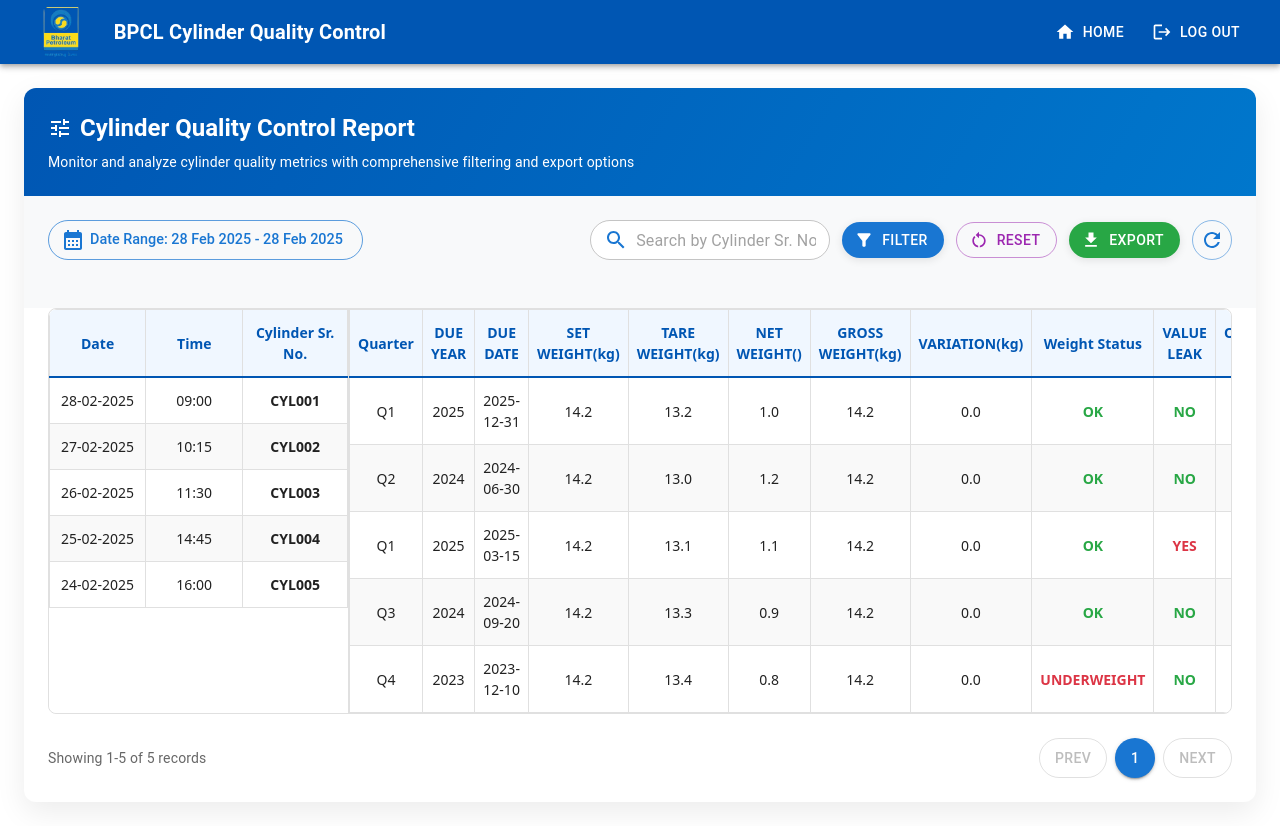
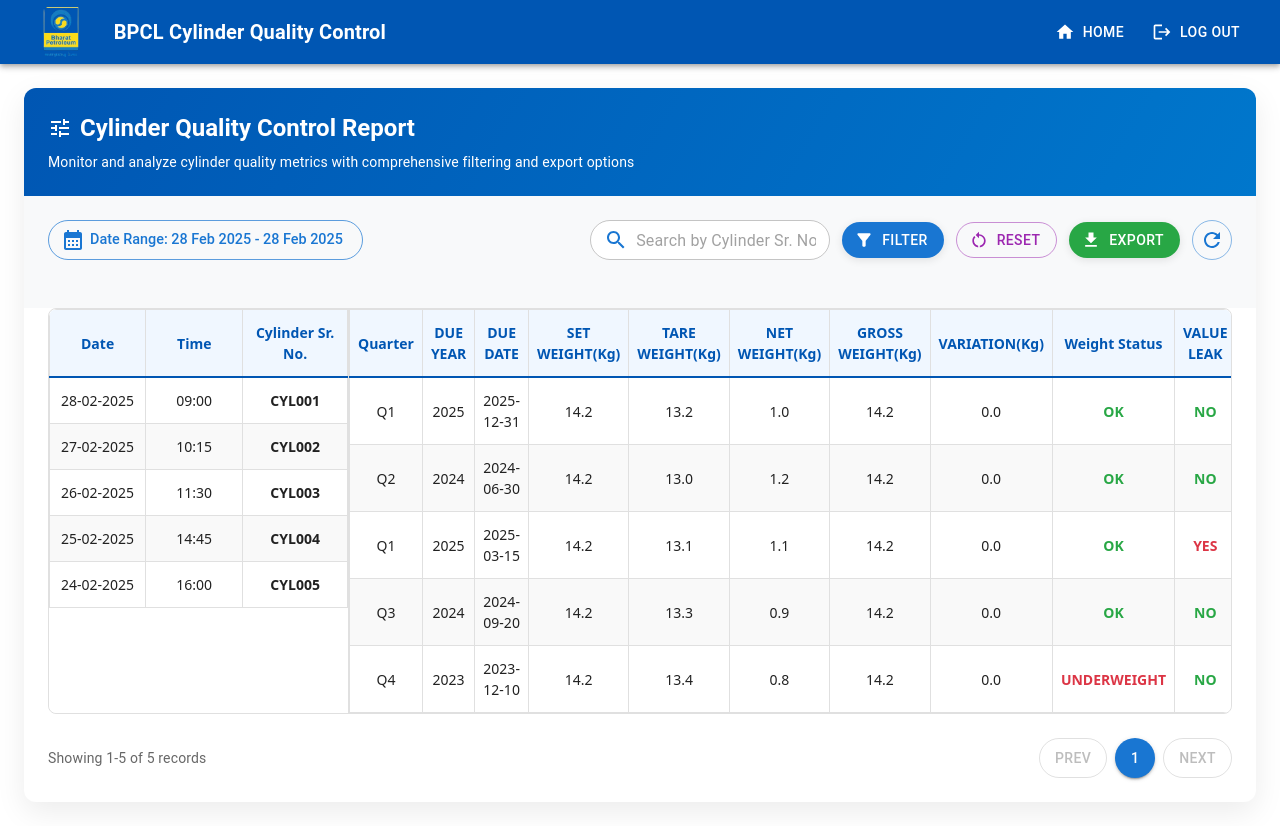
Before and after one commit to Jatinyadav78/BPC-updated, a React (Create React App) app: page / in a window 1280 px wide. Built offline with nearby package versions, Linux system fonts and the light colour scheme; sample sign-in values are in the browser's storage.

Commit message:
Updated HomePage.jsx

```diff
--- a/src/Components/HomePage.jsx
+++ b/src/Components/HomePage.jsx
@@ -57,11 +57,11 @@
     "Quarter",
     "DUE YEAR",
     "DUE DATE",
-    "SET WEIGHT(kg)",
-    "TARE WEIGHT(kg)",
-    "NET WEIGHT()",
-    "GROSS WEIGHT(kg)",
-    "VARIATION(kg)",
+    "SET WEIGHT(Kg)",
+    "TARE WEIGHT(Kg)",
+    "NET WEIGHT(Kg)",
+    "GROSS WEIGHT(Kg)",
+    "VARIATION(Kg)",
     "Weight Status",
     "VALUE LEAK",
     "ORING LEAK",
@@ -881,7 +881,7 @@
                   fontWeight: 'bold'
                 }}
               >
-                Variation Range (kg)
+                Variation Range (Kg)
               </Typography>
               <div className="variation-filter">
                 <TextField
@@ -952,6 +952,29 @@
 
 
 
+
+
+
+
+
+
+
+
+
+
+
+
+
+
+
+
+
+
+
+//This Second code is a very simple code for a basic website
+
+
+
 // import React, { useState, useRef } from "react";
 // import * as XLSX from "xlsx";
 // import { LocalizationProvider } from "@mui/x-date-pickers/LocalizationProvider";
@@ -997,11 +1020,11 @@
 //     "Quarter",
 //     "DUE YEAR",
 //     "DUE DATE",
-//     "SET WEIGHT(kg)",
-//     "TARE WEIGHT(kg)",
-//     "NET WEIGHT()",
-//     "GROSS WEIGHT(kg)",
-//     "VARIATION(kg)",
+//     "SET WEIGHT(Kg)",
+//     "TARE WEIGHT(Kg)",
+//     "NET WEIGHT(Kg)",
+//     "GROSS WEIGHT(Kg)",
+//     "VARIATION(Kg)",
 //     "Weight Status",
 //     "VALUE LEAK",
 //     "ORING LEAK",
```
